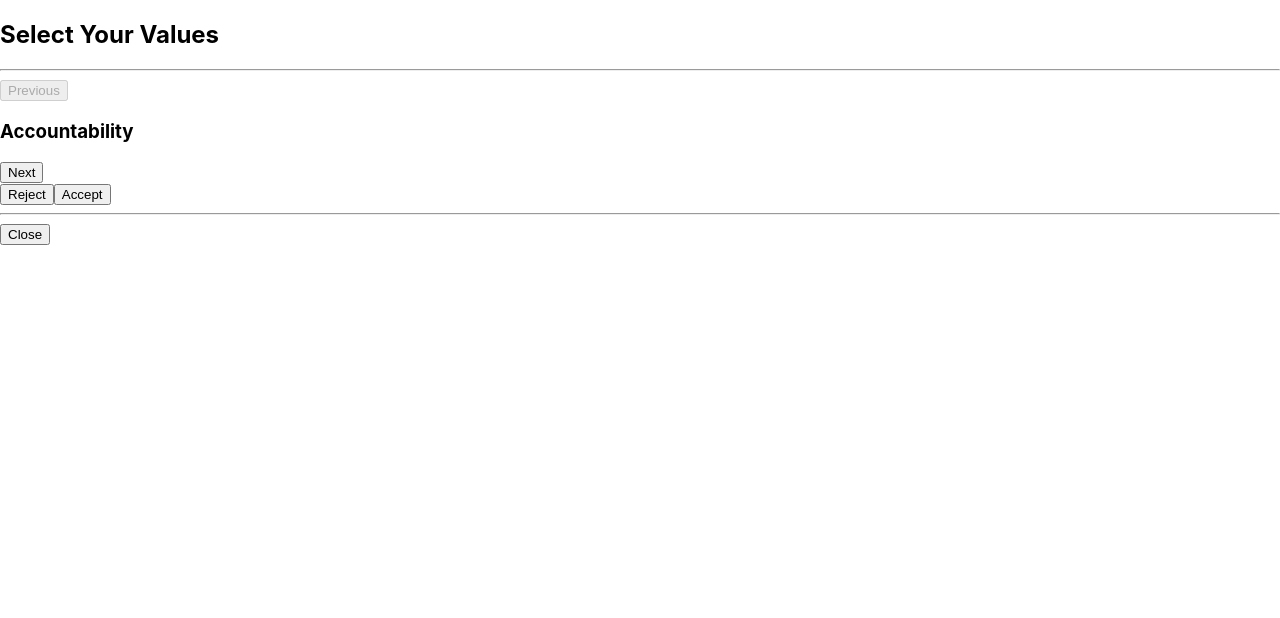
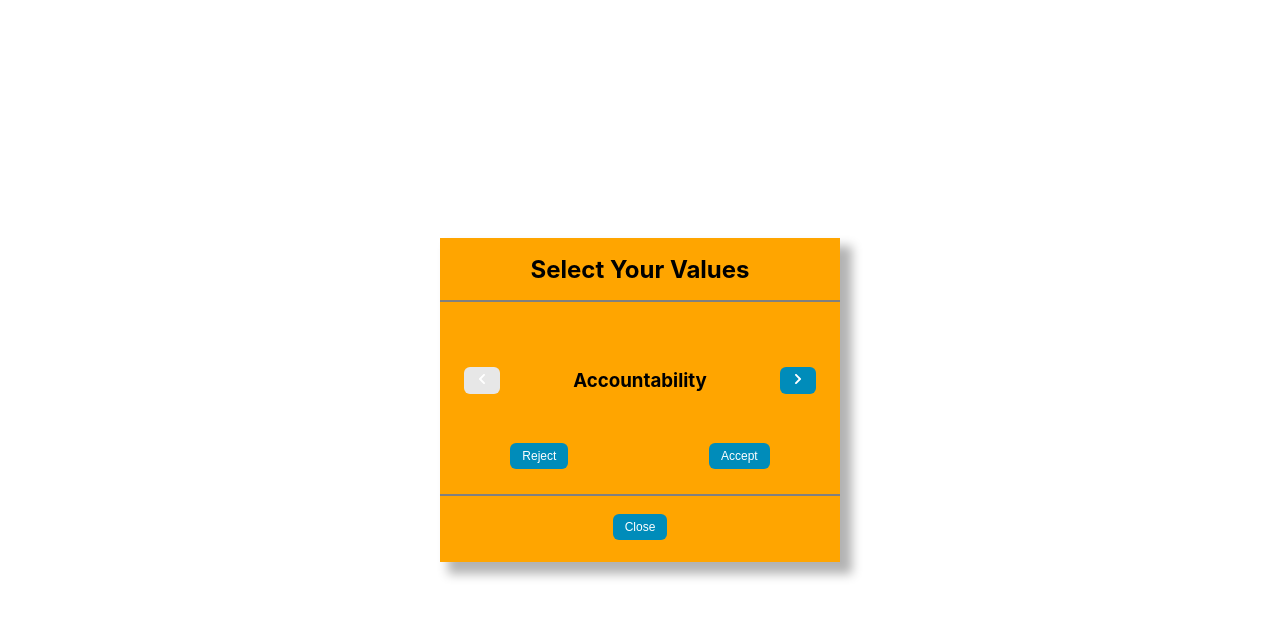
Before and after one commit to COScholl/values-worksheet, a React (Create React App) app: page / in a window 1280 px wide. Shown: the top 618 px of the page. Built offline with nearby package versions, Linux system fonts and the light colour scheme.

Commit message:
value_card prelim modal styles set 	TODO add overlay under modal to prevent interaction with drag and drop

```diff
--- a/package.json
+++ b/package.json
@@ -8,6 +8,7 @@
     "@testing-library/user-event": "^7.1.2",
     "react": "^16.13.1",
     "react-dom": "^16.13.1",
+    "react-icons": "^3.11.0",
     "react-scripts": "3.4.3"
   },
   "scripts": {
@@ -32,6 +33,8 @@
     ]
   },
   "devDependencies": {
-    "cypress": "^5.3.0"
+    "@testing-library/dom": "^7.24.5",
+    "cypress": "^5.3.0",
+    "testing-library": "^0.0.2"
   }
 }
--- /dev/null
+++ b/src/assets/css/valueModal.css
@@ -0,0 +1,119 @@
+* {
+  margin: 0;
+  padding: 0;
+  box-sizing: border-box;
+}
+*::before{
+  margin: 0;
+  padding: 0;
+  box-sizing: border-box;
+}
+*::after {
+  margin: 0;
+  padding: 0;
+  box-sizing: border-box;
+}
+
+.modal__btn {
+  background-color: #008CBA; /* Blue */
+  border: none;
+  border-radius: .5em;
+  color: white;
+  padding: .5em 1em;
+  text-align: center;
+  text-decoration: none;
+  display: inline-block;
+  font-size: .75em;
+}
+
+.modal__btn:disabled {
+  background-color: #e7e7e7; /* Gray */
+  color: white;
+  cursor: not-allowed;
+}
+
+.modal {
+  /* absolute centering start */
+  position: absolute;
+  margin: auto;
+  top: 0;
+  left: 0;
+  bottom: 0;
+  right: 0;
+  /* absolute centering end */
+  /* alignment and spacing of children start */
+  display: flex;
+  flex-direction: column;
+  align-items: center;
+  /* justify-content: space-around; */
+  /* alignment and spacing of children end */
+  background-color: orange;
+  /* set responsive width and height that maxes out */
+  width: 25em;
+  max-width: 100%;
+  height: calc(20em + 4px);
+  max-height: 100%;
+  box-shadow: 10px 10px 10px 2px rgba(0, 0, 0, 0.3);
+}
+
+.modal__header {
+  /* alignment and spacing of children start */
+  display: flex;
+  flex-direction: column;
+  align-items: center;
+  justify-content: space-around;
+  /* alignment and spacing of children end */
+  height: 4em;
+  border-bottom: 2px solid gray;
+}
+
+.modal__form {
+  /* alignment and spacing of children start */
+  display: flex;
+  flex-direction: column;
+  align-items: space-around;
+  justify-content: space-around;
+  /* alignment and spacing of children end */
+  height: 12em;
+}
+
+.modal__value-span {
+  /* alignment and spacing of children start */
+  display: flex;
+  flex-direction: row;
+  align-items: center;
+  justify-content: space-between;
+  /* alignment and spacing of children end */
+  width: 100%;
+  margin-top: 2.5em;
+}
+
+.modal__value-span--prev {
+  margin-left: 2em;
+}
+
+.modal__value-span--next {
+  margin-right: 2em;
+}
+
+.modal__accept-dismiss-span {
+  /* alignment and spacing of children start */
+  display: flex;
+  flex-direction: row;
+  align-items: center;
+  justify-content: space-around;
+  /* alignment and spacing of children end */
+  width: 100%;
+}
+
+.modal__footer {
+  /* alignment and spacing of children start */
+  display: flex;
+  /* flex-direction: column; */
+  align-items: center;
+  justify-content: space-around;
+  /* alignment and spacing of children end */
+  border-top: 2px solid gray;
+  width: 100%;
+  height: 4em;
+}
--- a/src/components/ValueModal.jsx
+++ b/src/components/ValueModal.jsx
@@ -1,4 +1,6 @@
 import React from 'react';
+import '../assets/css/valueModal.css';
+import { FaChevronLeft, FaChevronRight } from 'react-icons/fa';
 
 export const ValueModal = (props) => {
   const {
@@ -25,11 +27,11 @@ export const ValueModal = (props) => {
    */
   const PreviousButton = () => (
     <button
-      className='modal__value-span--prev btn'
+      className='modal__value-span--prev modal__btn'
       onClick={regressValue}
       disabled={!valuesList.length || valueIdx === 0}
     >
-      Previous
+      <FaChevronLeft />
     </button>
   );
 
@@ -40,11 +42,11 @@ export const ValueModal = (props) => {
    */
   const NextButton = () => (
     <button
-      className='modal__value-span--next btn'
+      className='modal__value-span--next modal__btn'
       onClick={advanceValue}
       disabled={!valuesList.length || valueIdx === valuesList.length - 1}
     >
-      Next
+      <FaChevronRight />
     </button>
   );
 
@@ -54,7 +56,7 @@ export const ValueModal = (props) => {
    */
   const AcceptButton = () => (
     <button
-      className='modal__accept-dismiss-span--accept btn'
+      className='modal__accept-dismiss-span--accept modal__btn'
       onClick={acceptAndAdvanceValue}
       disabled={
         !valuesList.length || valuesList[valueIdx] === acceptedVal
@@ -70,7 +72,7 @@ export const ValueModal = (props) => {
    */
   const RejectButton = () => (
     <button
-      className='modal__accept-dismiss-span--reject btn'
+      className='modal__accept-dismiss-span--reject modal__btn'
       onClick={() => rejectAndAdvanceValue(testValue)}
       disabled={!valuesList.length || !valuesList[valueIdx]}
     >
@@ -102,15 +104,16 @@ export const ValueModal = (props) => {
   );
 
   return (
+    // add overlay under modal but covering drag and drop element so as to prevent interaction with
+    // drag and drop while modal is open
     <>
       <div
-        className='modal__wrapper'
-        style={displayValueModal}
+        className='modal'
+        style={{...displayValueModal}}
       >
         <div className='modal__header'>
           <h2>Select Your Values</h2>
         </div>
-        <hr />
         <form className='modal__form'>
           <span className='modal__value-span'>
             <PreviousButton />
@@ -118,34 +121,32 @@ export const ValueModal = (props) => {
               <h3 className='modal__value-span--msg-header'>{valuesList[valueIdx]}</h3>
               <p
                 className='modal__value-span--msg-accepted'
-                style={displayAcceptedStyle}
+                style={{...displayAcceptedStyle}}
               >
                 {`${acceptedVal} Accepted!`}
               </p>
               <p
                 className='modal__value-span--msg-rejected'
-                style={displayRejectedStyle}
+                style={{...displayRejectedStyle}}
               >
                 {`${rejectedVal} Rejected!`}
               </p>
               <p
                 className='modal__value-span--msg-empty'
-                style={displayAddValuesStyle}
+                style={{...displayAddValuesStyle}}
               >
                 There are no more values in the list, why not {<AddValuesButton />} some values of your own?
               </p>
             </div>
             <NextButton />
           </span>
-          <br />
           <span className='modal__accept-dismiss-span'>
             <RejectButton />
             <AcceptButton />
           </span>
         </form>
-        <hr />
         <div className='modal__footer'>
-          <button onClick={toggleViewValueModal}>Close</button>
+          <button className='modal__footer--close modal__btn'onClick={toggleViewValueModal}>Close</button>
         </div>
       </div>
         <button
--- a/src/components/ValueWorksheet.jsx
+++ b/src/components/ValueWorksheet.jsx
@@ -174,11 +174,11 @@ export const ValueWorksheet = () => {
   useEffect(() => {
     if(acceptedVal) {
       setDisplayRejectedStyle({display: 'none'});
-      setDisplayAcceptedStyle({display: 'unset'});
+      setDisplayAcceptedStyle({display: 'flex'});
     }
     if(rejectedVal) {
       setDisplayAcceptedStyle({display: 'none'});
-      setDisplayRejectedStyle({display: 'unset'});
+      setDisplayRejectedStyle({display: 'flex'});
     }
   }, [acceptedVal, rejectedVal]);
 
@@ -195,7 +195,7 @@ export const ValueWorksheet = () => {
     if(!valuesList.length) {
       setDisplayAcceptedStyle({display: 'none'});
       setDisplayRejectedStyle({display: 'none'});
-      setDisplayAddValuesStyle({display: 'unset'});
+      setDisplayAddValuesStyle({display: 'flex'});
     }
   }, [valuesList]);
 
```
